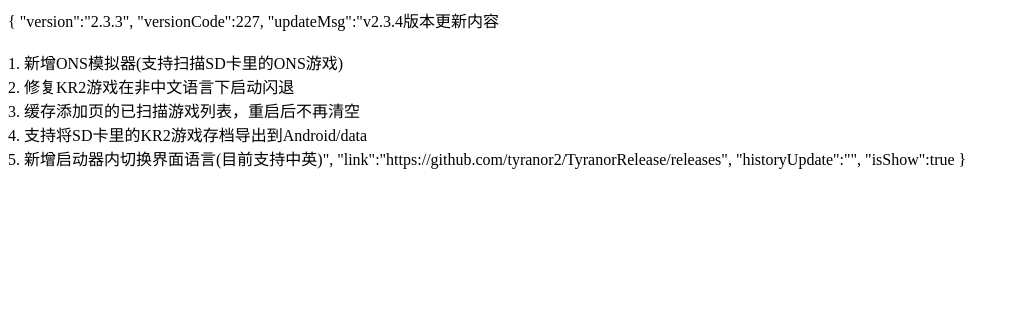
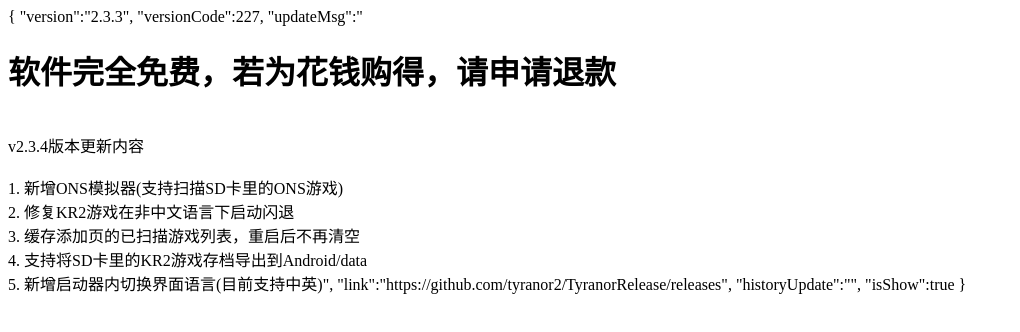
Before and after one commit to tyranor2/TyranorRelease, a plain HTML site: page index.html in a window 1280 px wide. Shown: the whole page, without its empty margins (0-1020 px from the left). Drawn offline with Linux system fonts and the light colour scheme.

Commit message:
Update index.html

```diff
--- a/index.html
+++ b/index.html
@@ -1,7 +1,7 @@
 {
     "version":"2.3.3",
     "versionCode":227,
-    "updateMsg":"v2.3.4版本更新内容<br><br>1. 新增ONS模拟器(支持扫描SD卡里的ONS游戏)<br>2. 修复KR2游戏在非中文语言下启动闪退<br>3. 缓存添加页的已扫描游戏列表，重启后不再清空<br>4. 支持将SD卡里的KR2游戏存档导出到Android/data<br>5. 新增启动器内切换界面语言(目前支持中英)",
+    "updateMsg":"<h1>软件完全免费，若为花钱购得，请申请退款</h1><br>v2.3.4版本更新内容<br><br>1. 新增ONS模拟器(支持扫描SD卡里的ONS游戏)<br>2. 修复KR2游戏在非中文语言下启动闪退<br>3. 缓存添加页的已扫描游戏列表，重启后不再清空<br>4. 支持将SD卡里的KR2游戏存档导出到Android/data<br>5. 新增启动器内切换界面语言(目前支持中英)",
     "link":"https://github.com/tyranor2/TyranorRelease/releases",
     "historyUpdate":"",
     "isShow":true
```
